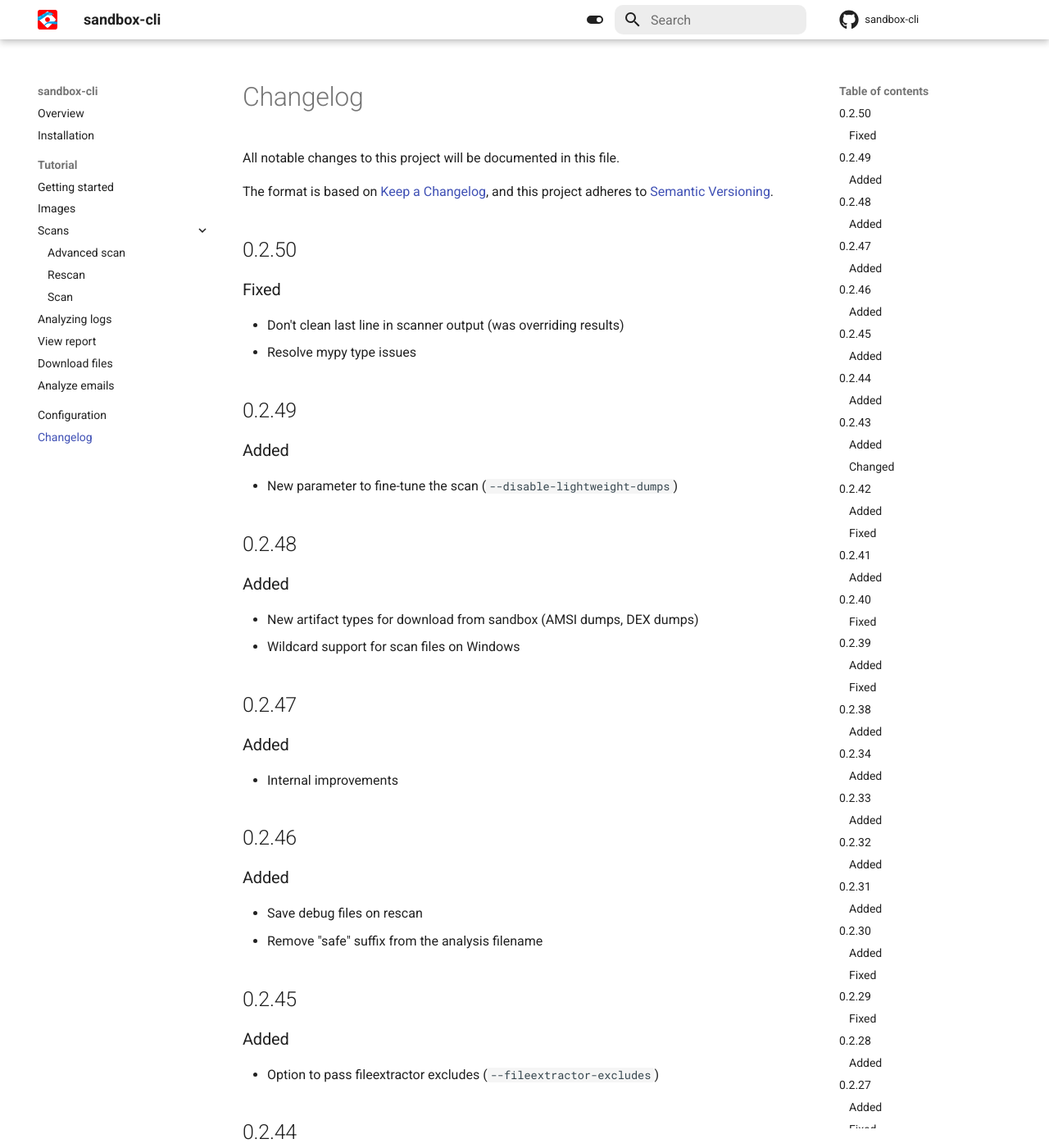
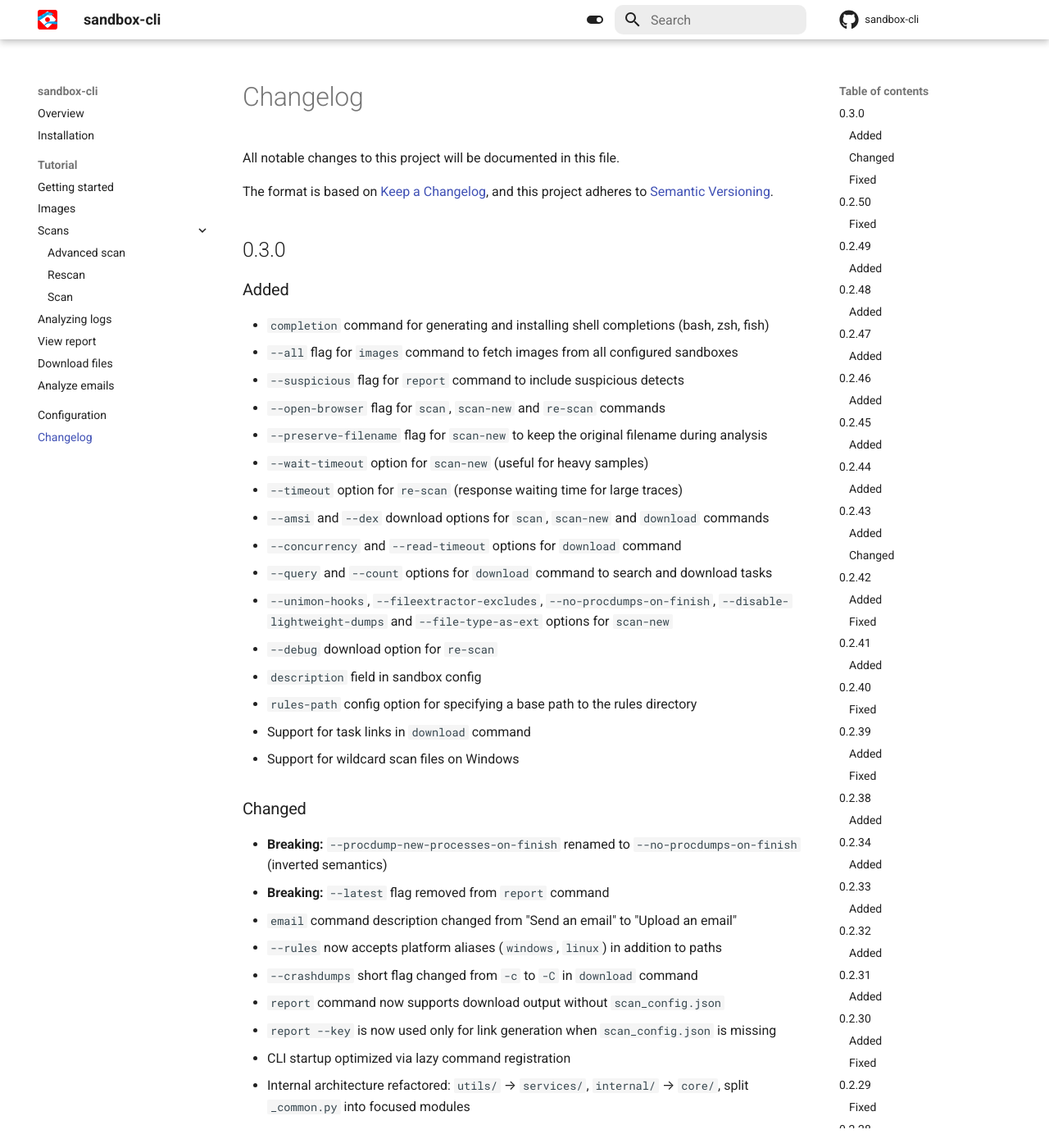
Before and after one commit to Security-Experts-Community/sandbox-cli, an MkDocs documentation site: the page built from docs/changelog.md, in a window 1280 px wide and 1400 px high. Shown: the whole window at 82% size. Built offline with MkDocs 1.6.1 and Material for MkDocs 9.7.7, drawn with Linux system fonts in a browser that asks for light colours; comment, search, counter and statistics services are not loaded; some of the changed text lies outside the part shown.

Commit message:
chore: small fixes

```diff
--- a/docs/changelog.md
+++ b/docs/changelog.md
@@ -4,6 +4,44 @@ All notable changes to this project will be documented in this file.
 
 The format is based on [Keep a Changelog](https://keepachangelog.com/en/1.1.0/),
 and this project adheres to [Semantic Versioning](https://semver.org/spec/v2.0.0.html).
+
+## 0.3.0
+
+### Added
+
+- `completion` command for generating and installing shell completions (bash, zsh, fish)
+- `--all` flag for `images` command to fetch images from all configured sandboxes
+- `--suspicious` flag for `report` command to include suspicious detects
+- `--open-browser` flag for `scan`, `scan-new` and `re-scan` commands
+- `--preserve-filename` flag for `scan-new` to keep the original filename during analysis
+- `--wait-timeout` option for `scan-new` (useful for heavy samples)
+- `--timeout` option for `re-scan` (response waiting time for large traces)
+- `--amsi` and `--dex` download options for `scan`, `scan-new` and `download` commands
+- `--concurrency` and `--read-timeout` options for `download` command
+- `--query` and `--count` options for `download` command to search and download tasks
+- `--unimon-hooks`, `--fileextractor-excludes`, `--no-procdumps-on-finish`, `--disable-lightweight-dumps` and `--file-type-as-ext` options for `scan-new`
+- `--debug` download option for `re-scan`
+- `description` field in sandbox config
+- `rules-path` config option for specifying a base path to the rules directory
+- Support for task links in `download` command
+- Support for wildcard scan files on Windows
+
+### Changed
+
+- **Breaking:** `--procdump-new-processes-on-finish` renamed to `--no-procdumps-on-finish` (inverted semantics)
+- **Breaking:** `--latest` flag removed from `report` command
+- `email` command description changed from "Send an email" to "Upload an email"
+- `--rules` now accepts platform aliases (`windows`, `linux`) in addition to paths
+- `--crashdumps` short flag changed from `-c` to `-C` in `download` command
+- `report` command now supports download output without `scan_config.json`
+- `report --key` is now used only for link generation when `scan_config.json` is missing
+- CLI startup optimized via lazy command registration
+- Internal architecture refactored: `utils/` → `services/`, `internal/` → `core/`, split `_common.py` into focused modules
+
+### Fixed
+
+- Download race condition where concurrent downloads could overwrite files with the same name
+- Various typos in help texts and comments
 
 ## 0.2.50
 
```
Also changed, not shown: docs/configuration.md (+2 -2 lines), 2 other files.
